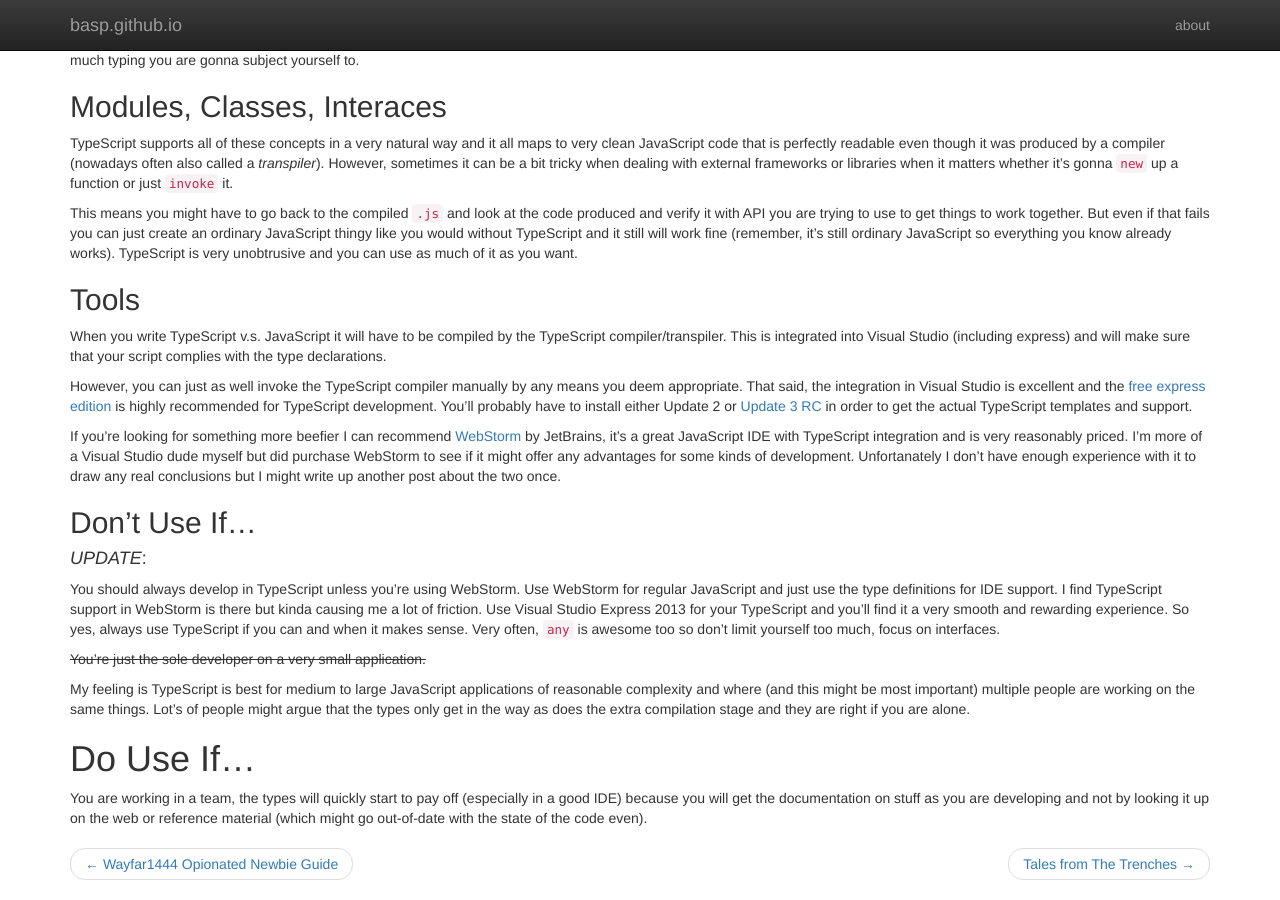
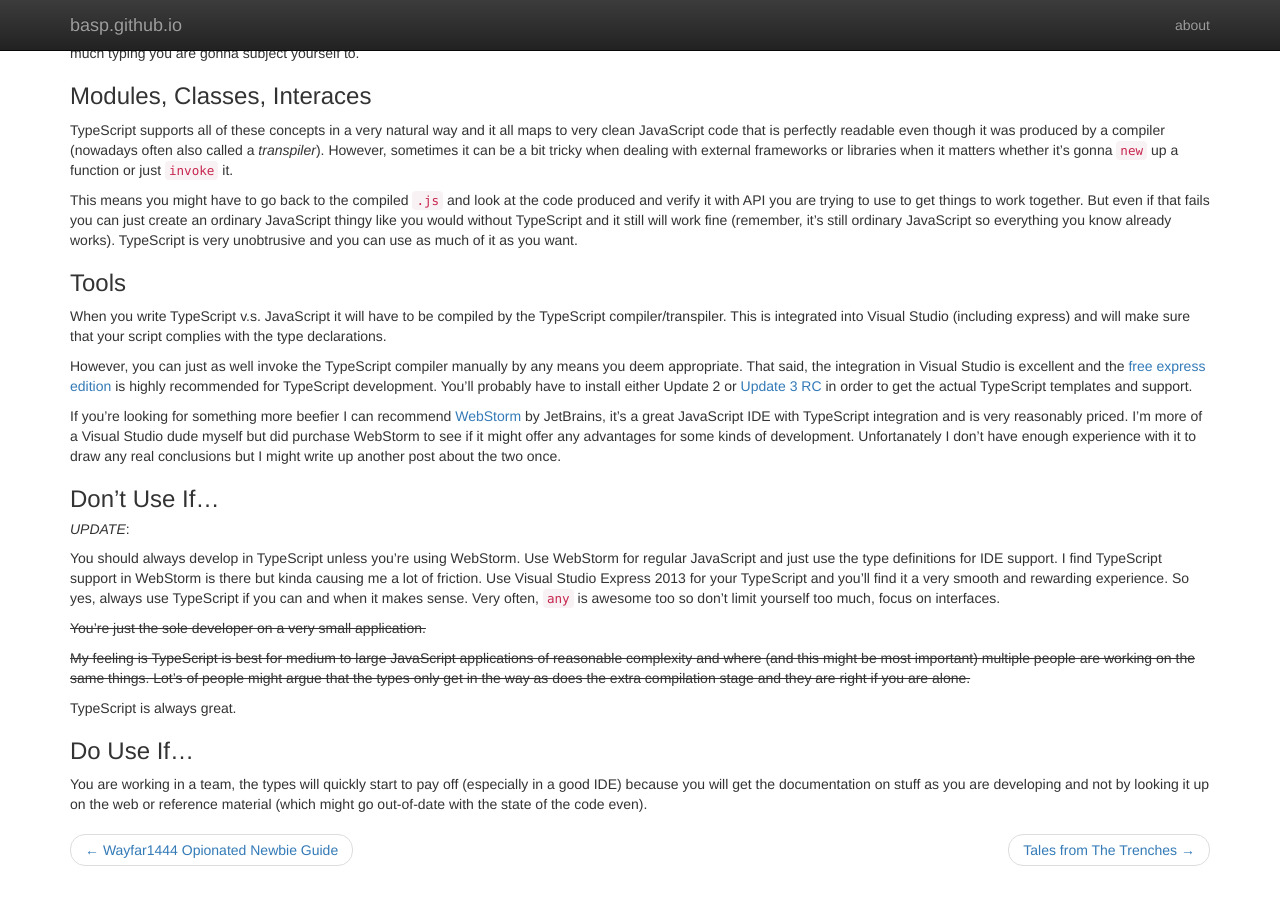
Before and after one commit to basp/basp.github.io, a Jekyll site: the page built from _posts/2014-07-13-TypeScript-intro.md, in a window 1280 px wide and 900 px high, scrolled down 1001 px. Built offline with Jekyll 4.4.1, drawn with Linux system fonts in a browser that asks for light colours; nearby versions of some CDN libraries; Markdown is read by kramdown in place of the engine named in the settings.

Commit message:
And even more... <sigh>

````diff
--- a/_posts/2014-07-13-TypeScript-intro.md
+++ b/_posts/2014-07-13-TypeScript-intro.md
@@ -11,7 +11,7 @@ TypeScript is not intrusive. You can start by treating it just as JavaScript. It
 
 As you add more and more type declarations and narrow them down you will find the compiler to be a great help in avoiding most of the runtime errors.
 
-## What Does It Look Like?
+### What Does It Look Like?
 Well it looks a lot like some child of JavaScript and C# and that's not really surprising. This, for example is perfectly valid TypeScript:
 
     function quux(foo, bar) {
@@ -43,25 +43,27 @@ Since we just saw types (integral to TypeScript) it's worth noting that TypeScri
 
 There's lot's more to TypeScript and I encourage you to check it out yourself but this was mainly to point out it's very much just like JavaScript and that you have much control over how much typing you are gonna subject yourself to.
 
-## Modules, Classes, Interaces
+### Modules, Classes, Interaces
 TypeScript supports all of these concepts in a very natural way and it all maps to very clean JavaScript code that is perfectly readable even though it was produced by a compiler (nowadays often also called a _transpiler_). However, sometimes it can be a bit tricky when dealing with external frameworks or libraries when it matters whether it's gonna `new` up a function or just `invoke` it.
 
 This means you might have to go back to the compiled `.js` and look at the code produced and verify it with API you are trying to use to get things to work together. But even if that fails you can just create an ordinary JavaScript thingy like you would without TypeScript and it still will work fine (remember, it's still ordinary JavaScript so everything you know already works). TypeScript is very unobtrusive and you can use as much of it as you want.
 
-## Tools
+### Tools
 When you write TypeScript v.s. JavaScript it will have to be compiled by the TypeScript compiler/transpiler. This is integrated into Visual Studio (including express) and will make sure that your script complies with the type declarations.
 
 However, you can just as well invoke the TypeScript compiler manually by any means you deem appropriate. That said, the integration in Visual Studio is excellent and the [free express edition](http://www.visualstudio.com/downloads/download-visual-studio-vs#d-express-web) is highly recommended for TypeScript development. You'll probably have to install either Update 2 or [Update 3 RC](http://support.microsoft.com/kb/2933779) in order to get the actual TypeScript templates and support.
 
 If you're looking for something more beefier I can recommend [WebStorm](http://www.jetbrains.com/webstorm/) by JetBrains, it's a great JavaScript IDE with TypeScript integration and is very reasonably priced. I'm more of a Visual Studio dude myself but did purchase WebStorm to see if it might offer any advantages for some kinds of development. Unfortanately I don't have enough experience with it to draw any real conclusions but I might write up another post about the two once.
 
-## Don't Use If...
-#### _UPDATE_:
+### Don't Use If...
+##### _UPDATE_:
 You should always develop in TypeScript unless you're using WebStorm. Use WebStorm for regular JavaScript and just use the type definitions for IDE support. I find TypeScript support in WebStorm is there but kinda causing me a lot of friction. Use Visual Studio Express 2013 for your TypeScript and you'll find it a very smooth and rewarding experience. So yes, always use TypeScript if you can and when it makes sense. Very often, ```any``` is awesome too so don't limit yourself too much, focus on interfaces.
 
 <del>You're just the sole developer on a very small application.</del>
 
-My feeling is TypeScript is best for medium to large JavaScript applications of reasonable complexity and where (and this might be most important) multiple people are working on the same things. Lot's of people might argue that the types only get in the way as does the extra compilation stage and they are right if you are alone.
+<del>My feeling is TypeScript is best for medium to large JavaScript applications of reasonable complexity and where (and this might be most important) multiple people are working on the same things. Lot's of people might argue that the types only get in the way as does the extra compilation stage and they are right if you are alone.</del>
 
-# Do Use If...
+TypeScript is always great.
+
+### Do Use If...
 You are working in a team, the types will quickly start to pay off (especially in a good IDE) because you will get the documentation on stuff as you are developing and not by looking it up on the web or reference material (which might go out-of-date with the state of the code even).
````
